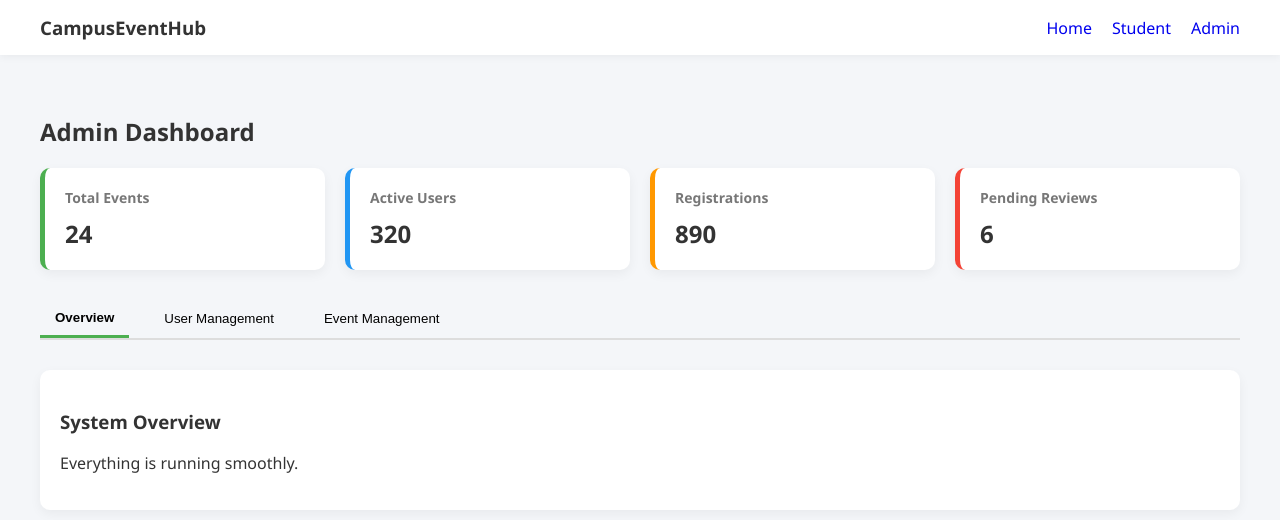
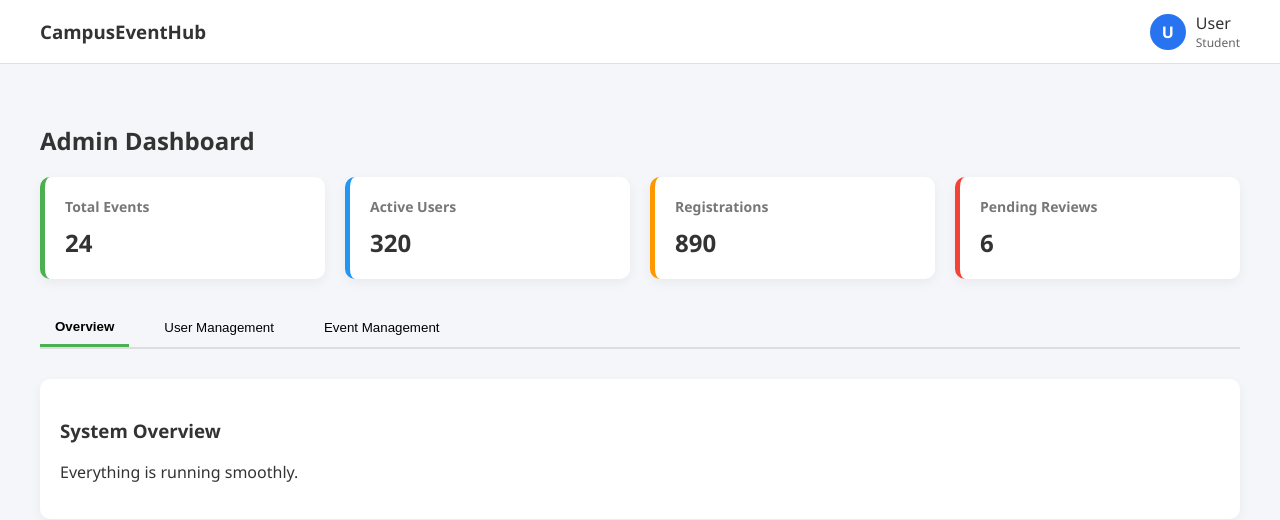
Before and after one commit to springboardmentor12345h-ui/Team_1_Group_1, a React app in the folder frontend/: page /dashboard/admin in a window 1280 px wide. Shown: the top 520 px of the page. Built offline with nearby package versions, Linux system fonts and the light colour scheme; sample sign-in values are in the browser's storage; the HTML template or start-up script is replaced by a standard one.

Commit message:
Checkpoint before merging Shambhavi login pages

```diff
--- a/frontend/package.json
+++ b/frontend/package.json
@@ -12,6 +12,7 @@
   "dependencies": {
     "react": "^19.2.0",
     "react-dom": "^19.2.0",
+    "react-icons": "^5.5.0",
     "react-router-dom": "^7.13.0"
   },
   "devDependencies": {
--- a/frontend/src/components/Navbar.jsx
+++ b/frontend/src/components/Navbar.jsx
@@ -1,23 +1,122 @@
-import { Link } from "react-router-dom";
+import { useState, useRef, useEffect } from "react";
+import { useNavigate } from "react-router-dom";
+// import logoutIcon from "V:/CIP/Internships/Infosys Springboard/Team_1_Group_1/frontend/src/assetslogout.png";
+import { FiLogOut } from "react-icons/fi";
 
-export default function Navbar() {
+
+export default function Navbar({ name = "User", role = "Student" }) {
+  const [open, setOpen] = useState(false);
+  const dropdownRef = useRef(null);
+  const navigate = useNavigate();
+
+  const handleLogout = () => {
+    localStorage.removeItem("role");
+    localStorage.removeItem("token");
+    navigate("/");
+  };
+
+  // Close dropdown when clicking outside
+  useEffect(() => {
+    function handleClickOutside(event) {
+      if (dropdownRef.current && !dropdownRef.current.contains(event.target)) {
+        setOpen(false);
+      }
+    }
+
+    document.addEventListener("mousedown", handleClickOutside);
+    return () => document.removeEventListener("mousedown", handleClickOutside);
+  }, []);
+
   return (
     <div
       style={{
         backgroundColor: "#ffffff",
-        padding: "15px 40px",
+        padding: "12px 40px",
         display: "flex",
         justifyContent: "space-between",
         alignItems: "center",
-        boxShadow: "0 2px 8px rgba(0,0,0,0.05)",
+        borderBottom: "1px solid #e0e0e0",
+        position: "relative",
       }}
     >
       <h3 style={{ margin: 0 }}>CampusEventHub</h3>
 
-      <div style={{ display: "flex", gap: "20px" }}>
-        <Link to="/" style={{ textDecoration: "none" }}>Home</Link>
-        <Link to="/dashboard/student" style={{ textDecoration: "none" }}>Student</Link>
-        <Link to="/dashboard/admin" style={{ textDecoration: "none" }}>Admin</Link>
+      <div ref={dropdownRef} style={{ position: "relative" }}>
+        <div
+          onClick={() => setOpen(!open)}
+          style={{
+            display: "flex",
+            alignItems: "center",
+            gap: "10px",
+            cursor: "pointer",
+          }}
+        >
+          <div
+            style={{
+              width: "36px",
+              height: "36px",
+              borderRadius: "50%",
+              backgroundColor: "#2874F0",
+              display: "flex",
+              justifyContent: "center",
+              alignItems: "center",
+              color: "white",
+              fontWeight: "bold",
+            }}
+          >
+            {name.charAt(0)}
+          </div>
+
+          <div>
+            <div style={{ fontWeight: "500" }}>{name}</div>
+            <div style={{ fontSize: "12px", color: "#666" }}>{role}</div>
+          </div>
+        </div>
+
+        {open && (
+          <div
+            style={{
+              position: "absolute",
+              right: 0,
+              top: "50px",
+              backgroundColor: "#fff",
+              border: "1px solid #ddd",
+              borderRadius: "6px",
+              padding: "10px",
+              boxShadow: "0 4px 10px rgba(0,0,0,0.1)",
+              width: "160px",
+            }}
+          >
+            <button
+              onClick={handleLogout}
+              style={{
+                width: "100%",
+                padding: "8px 10px",
+                border: "none",
+                backgroundColor: "transparent",
+                color: "#333",
+                borderRadius: "4px",
+                cursor: "pointer",
+                display: "flex",
+                alignItems: "center",
+                gap: "8px",
+                fontWeight: "500",
+                transition: "all 0.2s ease",
+              }}
+              onMouseEnter={(e) => {
+                e.currentTarget.style.backgroundColor = "#f5f5f5";
+                e.currentTarget.style.color = "#f44336";
+              }}
+              onMouseLeave={(e) => {
+                e.currentTarget.style.backgroundColor = "transparent";
+                e.currentTarget.style.color = "#333";
+              }}
+            >
+              <FiLogOut size={16} />
+              Logout
+            </button>
+          </div>
+        )}
       </div>
     </div>
   );
--- a/frontend/src/pages/AdminDashboard.jsx
+++ b/frontend/src/pages/AdminDashboard.jsx
@@ -146,7 +146,7 @@ function EventManagement() {
         </thead>
         <tbody>
           <tr>
-            <td>Hackathon 2024</td>
+            <td>Hackathon 2026</td>
             <td>ABC College</td>
             <td>120</td>
             <td>Approved</td>
--- a/frontend/src/pages/AdminLogin.jsx
+++ b/frontend/src/pages/AdminLogin.jsx
@@ -38,7 +38,9 @@ return (
         backgroundColor: "#2a2a2a",
       }}
     >
-      <h2 style={{ textAlign: "center" }}>Admin Login</h2>
+    <h2 style={{ color: "white", marginBottom: "20px" }}>
+      Admin Login
+    </h2>
 
       <form
         onSubmit={handleLogin}
--- a/frontend/src/pages/StudentLogin.jsx
+++ b/frontend/src/pages/StudentLogin.jsx
@@ -38,7 +38,10 @@ return (
         backgroundColor: "#2a2a2a",
       }}
     >
-      <h2 style={{ textAlign: "center" }}>Student Login</h2>
+      <h2 style={{ color: "white", marginBottom: "20px" }}>
+      Student Login
+      </h2>
+
 
       <form
         onSubmit={handleLogin}
```
Also changed, not shown: frontend/src/assets/logout.png (added), 1 other file (tests, documents, lock files or other folders).
